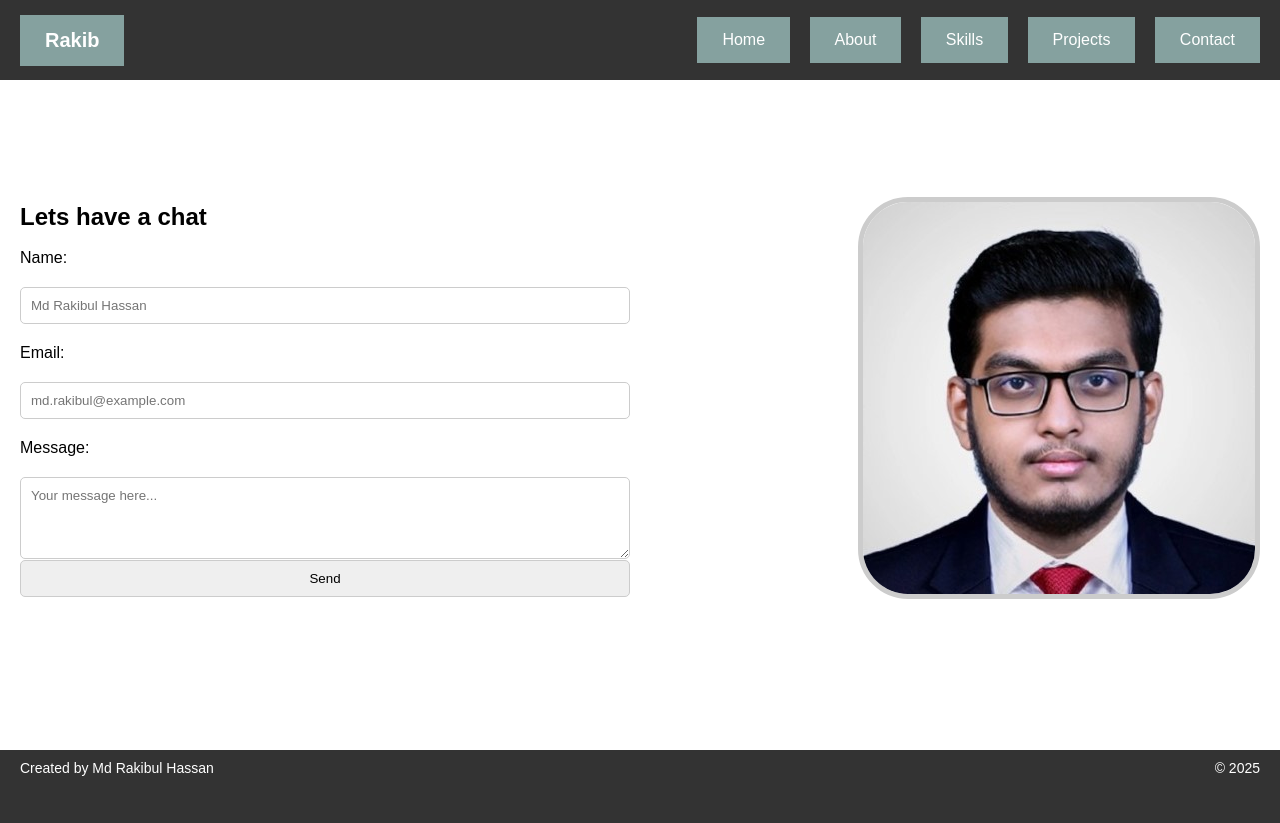
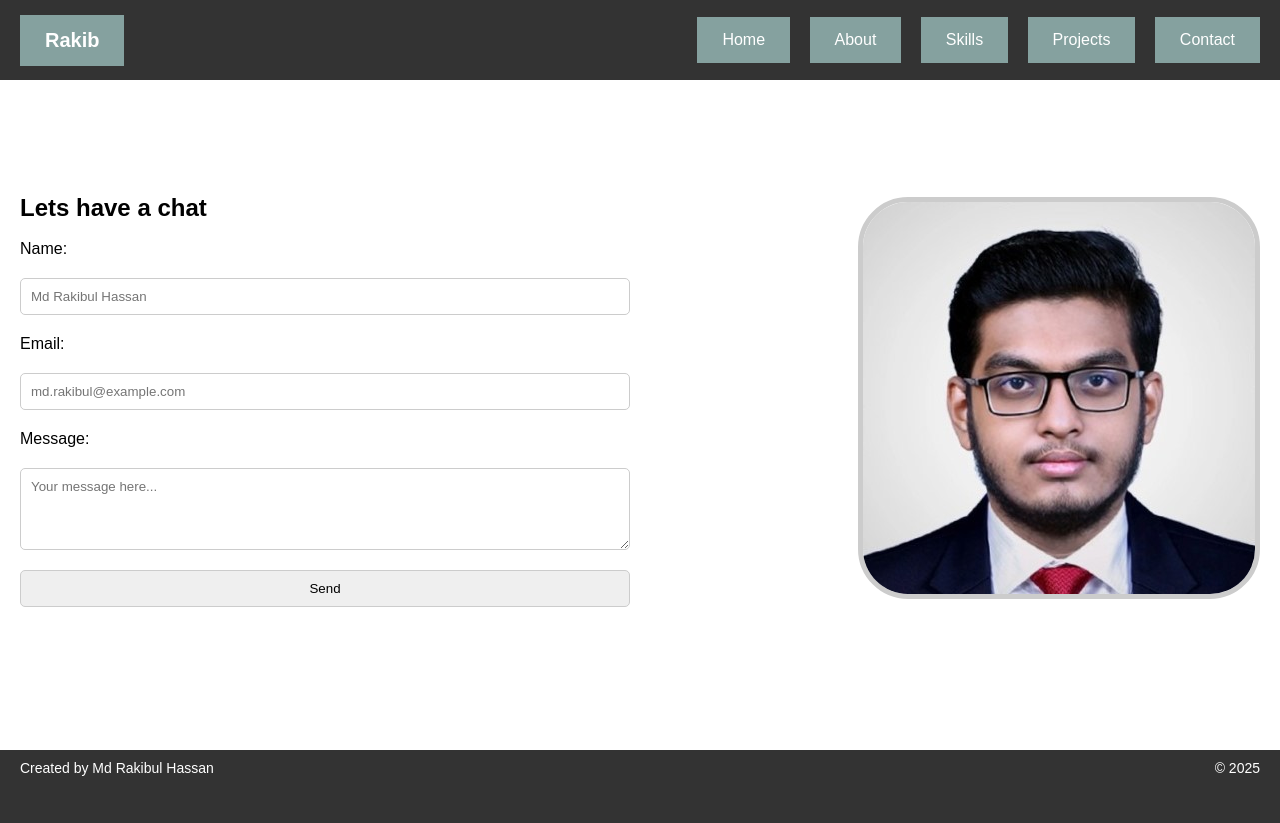
Before and after one commit to RR0327/Portfolio, a plain HTML site: page contact.html in a window 1280 px wide. Drawn offline with Linux system fonts and the light colour scheme.

Commit message:
refactor: code changes

```diff
--- a/contact.html
+++ b/contact.html
@@ -72,7 +72,7 @@
                 <input type="email" id="email" name="email" placeholder="md.rakibul@example.com" required><br>
                 <label for="message">Message:</label><br>
                 <textarea id="message" name="message" rows="4" cols="50" placeholder="Your message here..."
-                    required></textarea>
+                    required></textarea><br>
                 <input type="submit" value="Send">
             </form>
         </div>
```
